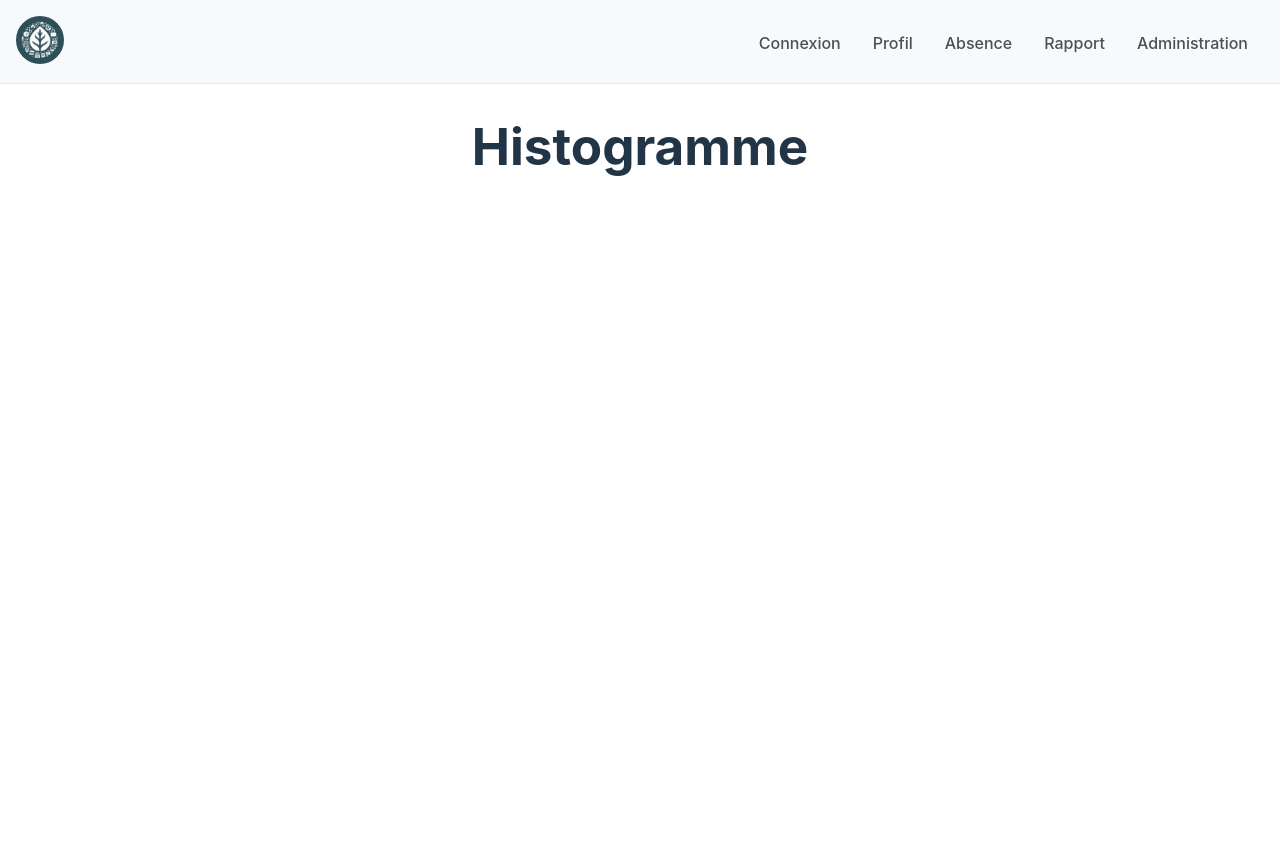
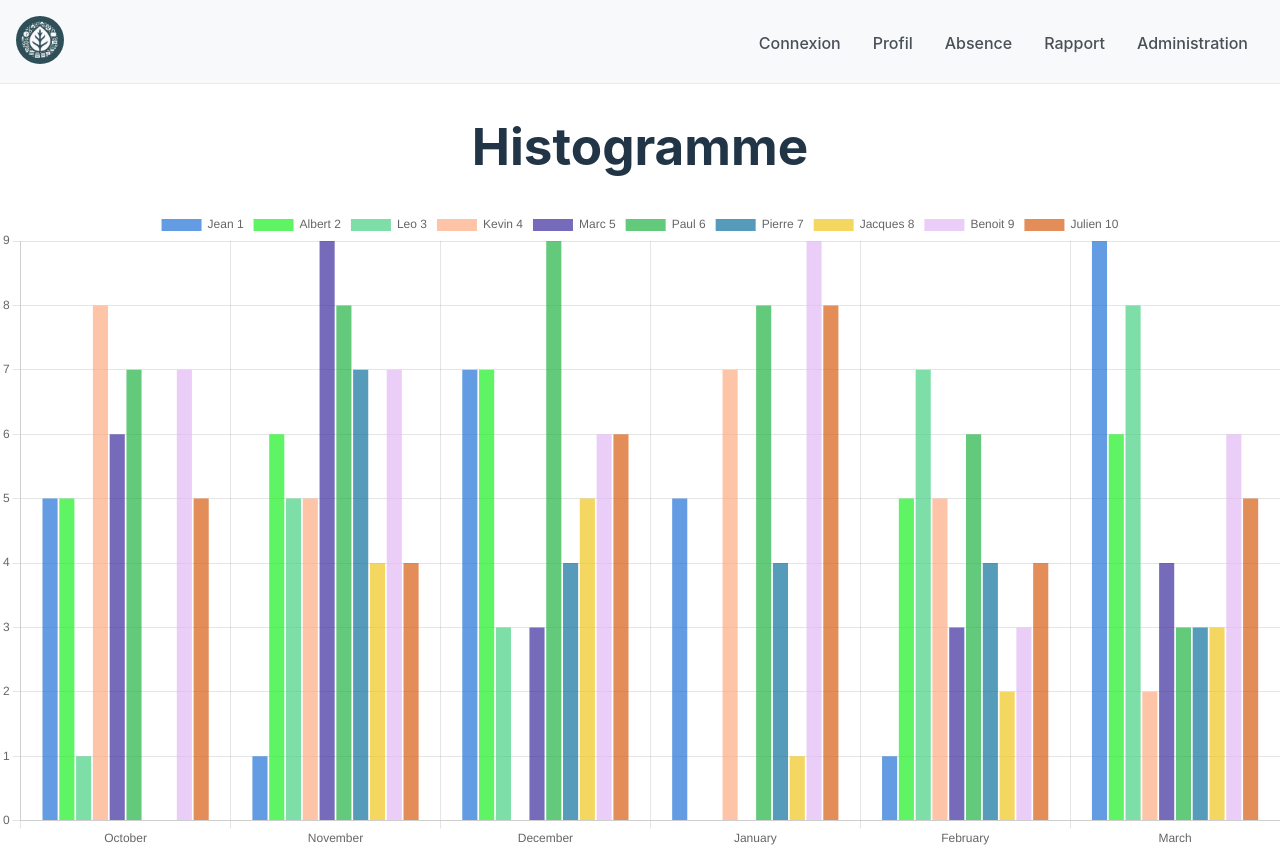
Before and after one commit to diginamic-projet-final-gp4/projet_final_gcjf, a React (Vite) app in the folder frontend/: page /rapport/histogramme in a window 1280 px wide. Before the commit the page ends 800 px from the top, so only its background shows below. Built offline with nearby package versions, Linux system fonts and the light colour scheme.

Commit message:
+histogram

```diff
--- a/frontend/package.json
+++ b/frontend/package.json
@@ -10,8 +10,11 @@
     "preview": "vite preview"
   },
   "dependencies": {
+    "chart.js": "^4.4.2",
+    "faker": "^6.6.6",
     "react": "^18.2.0",
     "react-calendar": "^4.8.0",
+    "react-chartjs-2": "^5.2.0",
     "react-dom": "^18.2.0",
     "react-router-dom": "^6.22.3"
   },
--- a/frontend/src/pages/Rapport/HistogrammePage.jsx
+++ b/frontend/src/pages/Rapport/HistogrammePage.jsx
@@ -1,7 +1,86 @@
+import {
+  Chart as ChartJS,
+  CategoryScale,
+  LinearScale,
+  BarElement,
+  Title,
+  Tooltip,
+  Legend,
+} from "chart.js";
+import { Bar } from "react-chartjs-2";
+
+ChartJS.register(
+  CategoryScale,
+  LinearScale,
+  BarElement,
+  Title,
+  Tooltip,
+  Legend
+);
+
+/**
+ * Données des utilisateurs simulées à la place d'une requête API
+ */
+const userData = [
+  { firstName: "Jean", lastName: "1" },
+  { firstName: "Albert", lastName: "2" },
+  { firstName: "Leo", lastName: "3" },
+  { firstName: "Kevin", lastName: "4" },
+  { firstName: "Marc", lastName: "5" },
+  { firstName: "Paul", lastName: "6" },
+  { firstName: "Pierre", lastName: "7" },
+  { firstName: "Jacques", lastName: "8" },
+  { firstName: "Benoit", lastName: "9" },
+  { firstName: "Julien", lastName: "10" },
+];
+
+/**
+ * Options de configuration du graphique
+ */
+const options = {
+  responsive: true,
+  plugins: {
+    legend: {
+      position: "top",
+    },
+  },
+};
+
+const labels = Array.from({ length: 6 }, (_, i) => {
+  const date = new Date();
+  date.setMonth(date.getMonth() - i);
+  return date.toLocaleString("default", { month: "long" });
+}).reverse();
+
+const datasets = userData.map((user) => {
+  /**
+   * Génère une couleur aléatoire pour chaque utilisateur
+   */
+  const randomColor = `rgba(${Math.floor(Math.random() * 256)}, ${Math.floor(
+    Math.random() * 256
+  )}, ${Math.floor(Math.random() * 256)}, 0.7)`;
+
+  /**
+   * Retourne un objet contenant les données de l'utilisateur
+   */
+  return {
+    label: `${user.firstName} ${user.lastName}`,
+    data: Array.from({ length: 6 }, () => Math.floor(Math.random() * 10)), // Simule le nombre d'absences pour chaque mois
+    backgroundColor: randomColor,
+    borderColor: randomColor,
+  };
+});
+
+const data = {
+  labels,
+  datasets,
+};
+
 export default function HistogrammePage() {
   return (
     <>
       <h1>Histogramme</h1>
+      <Bar data={data} options={options} />
     </>
   );
 }
```
Also changed, not shown: 1 other file (tests, documents, lock files or other folders).
